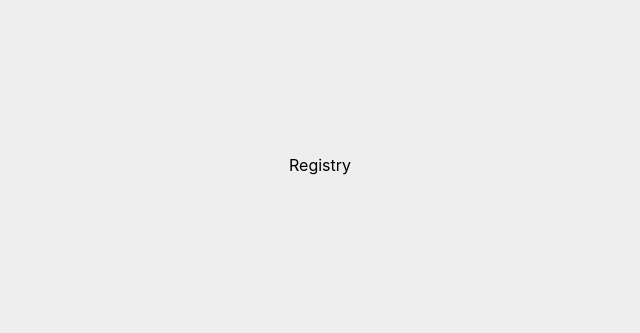
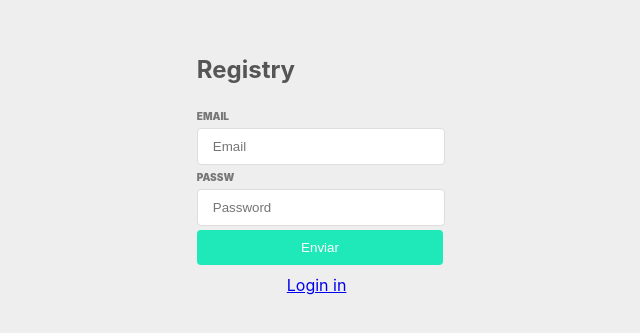
Before and after one commit to BladimirDelBarrioPizarro/Instagram, a React (Create React App) app in the folder instagram/: page /registry in a window 1280 px wide. Shown: the part 235-568 px from the top of the page, without its empty margins (320-960 px from the left). Built offline with nearby package versions, Linux system fonts and the light colour scheme.

Commit message:
feat: added registry.component

```diff
--- a/instagram/src/modules/registry/components/registry.component.tsx
+++ b/instagram/src/modules/registry/components/registry.component.tsx
@@ -1,8 +1,31 @@
 import React from 'react'
+import {Link} from 'react-router-dom'
+import Card from '../../card/components/card.component'
+import Input from '../../input/components/input.component'
+import Button from '../../button/components/button.component'
 
 const Registry = () => {
+
+    const linkStyle = {
+      textAlign:'center',
+      width:'100%',
+      marginLeft:'90px'
+    } as React.CSSProperties
+
+
+    const styleh2 = {
+        color:'#555',
+
+     }
+
     return(
-        <div>Registry</div>
+      <div>
+        <h2 style={styleh2}>Registry</h2>
+        <Input placeholder='Email' label="Email"></Input>
+        <Input placeholder='Password' label="Passw"></Input>
+        <Button block={true}></Button>
+        <Link style={linkStyle} to={"/registry"}>Login in</Link>
+    </div>
     )
 }
 
```
